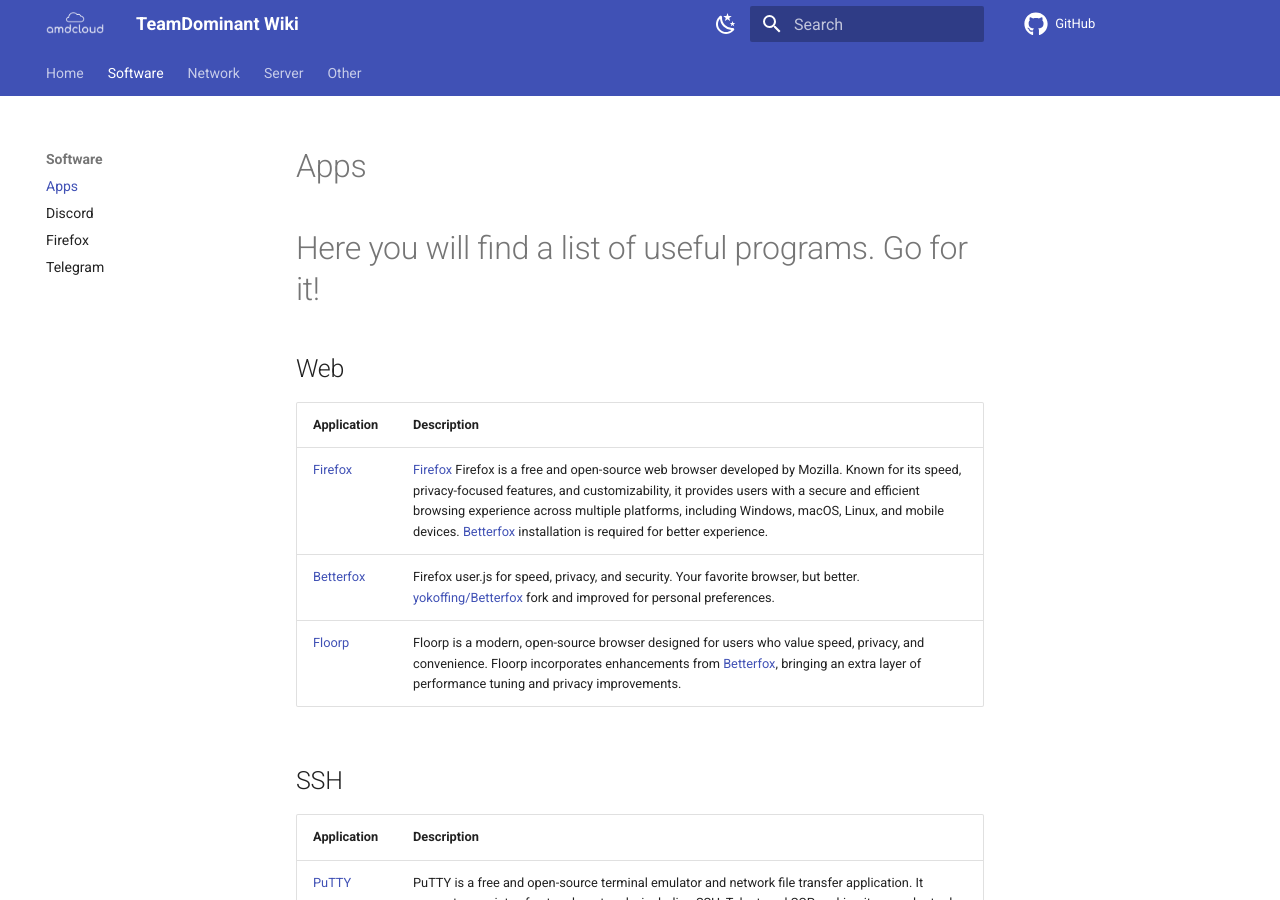
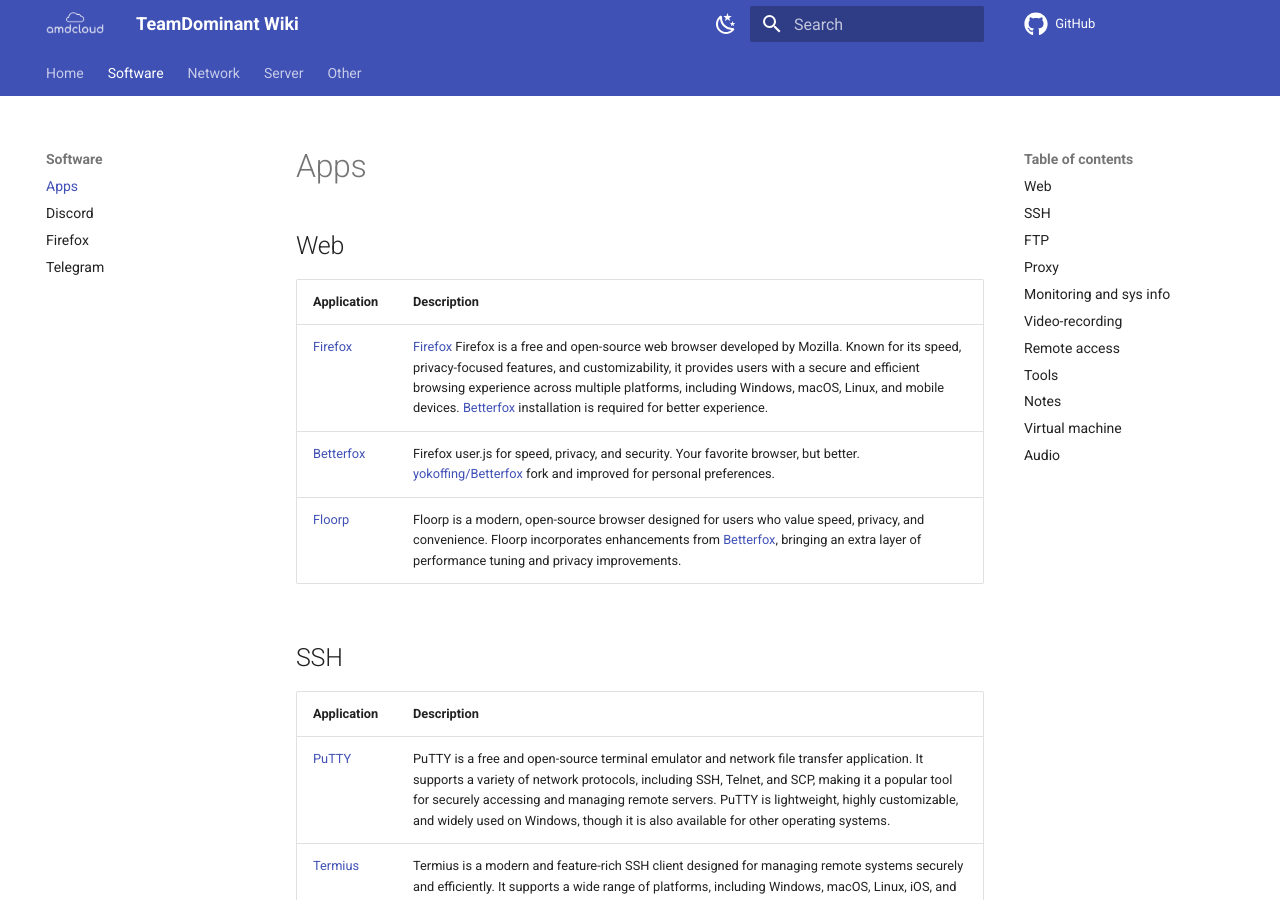
Before and after one commit to TeamDominant/Wiki-mkdocs, an MkDocs documentation site: the page built from docs/apps.md, in a window 1280 px wide and 900 px high. Built offline with MkDocs 1.6.1 and Material for MkDocs 9.7.7, drawn with Linux system fonts in a browser that asks for light colours; comment, search, counter and statistics services are not loaded.

Commit message:
Micro update for Apps

```diff
--- a/docs/apps.md
+++ b/docs/apps.md
@@ -1,6 +1,4 @@
 # Apps
-
-# Here you will find a list of useful programs. Go for it!
 
 ## Web
 
```
